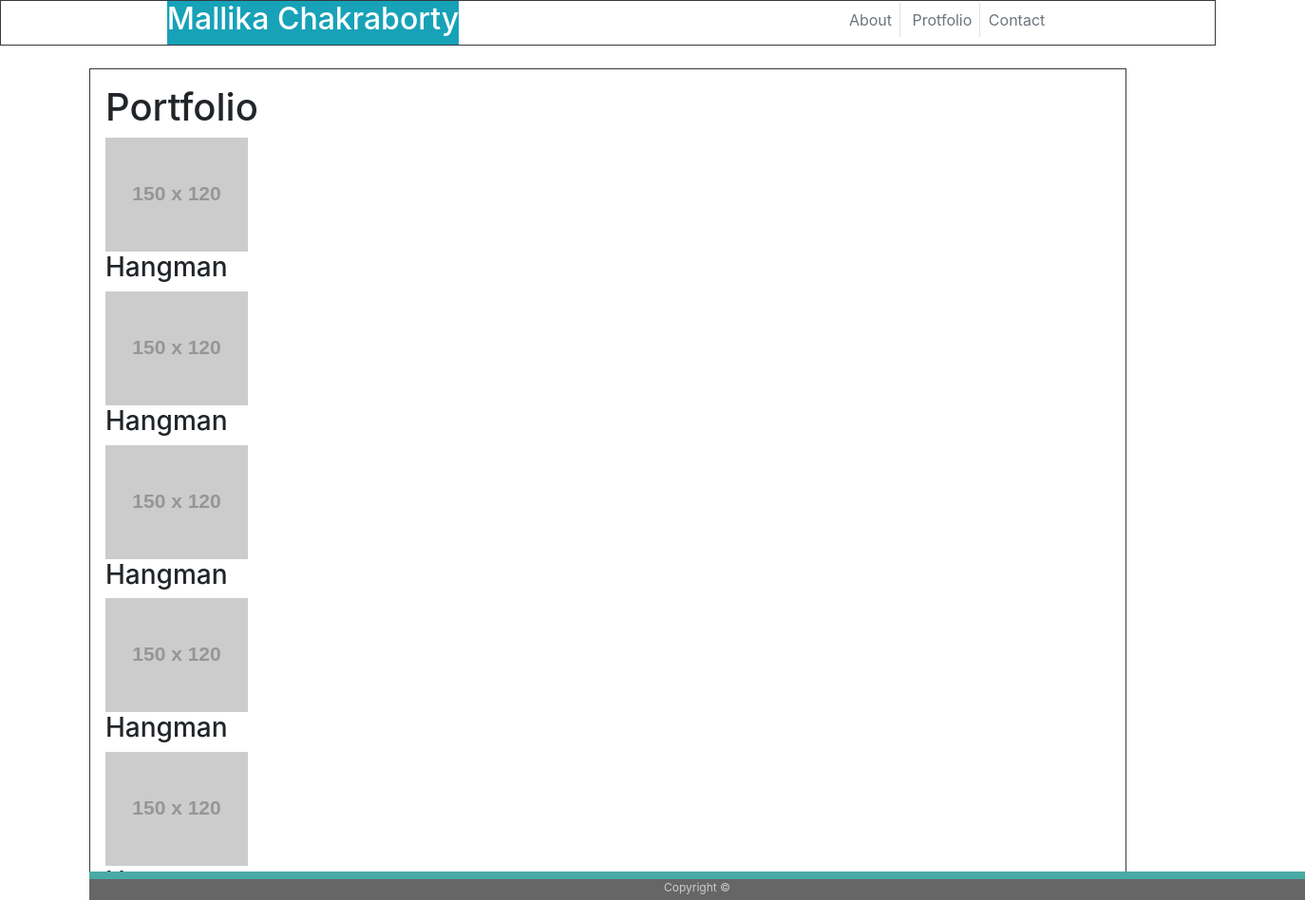
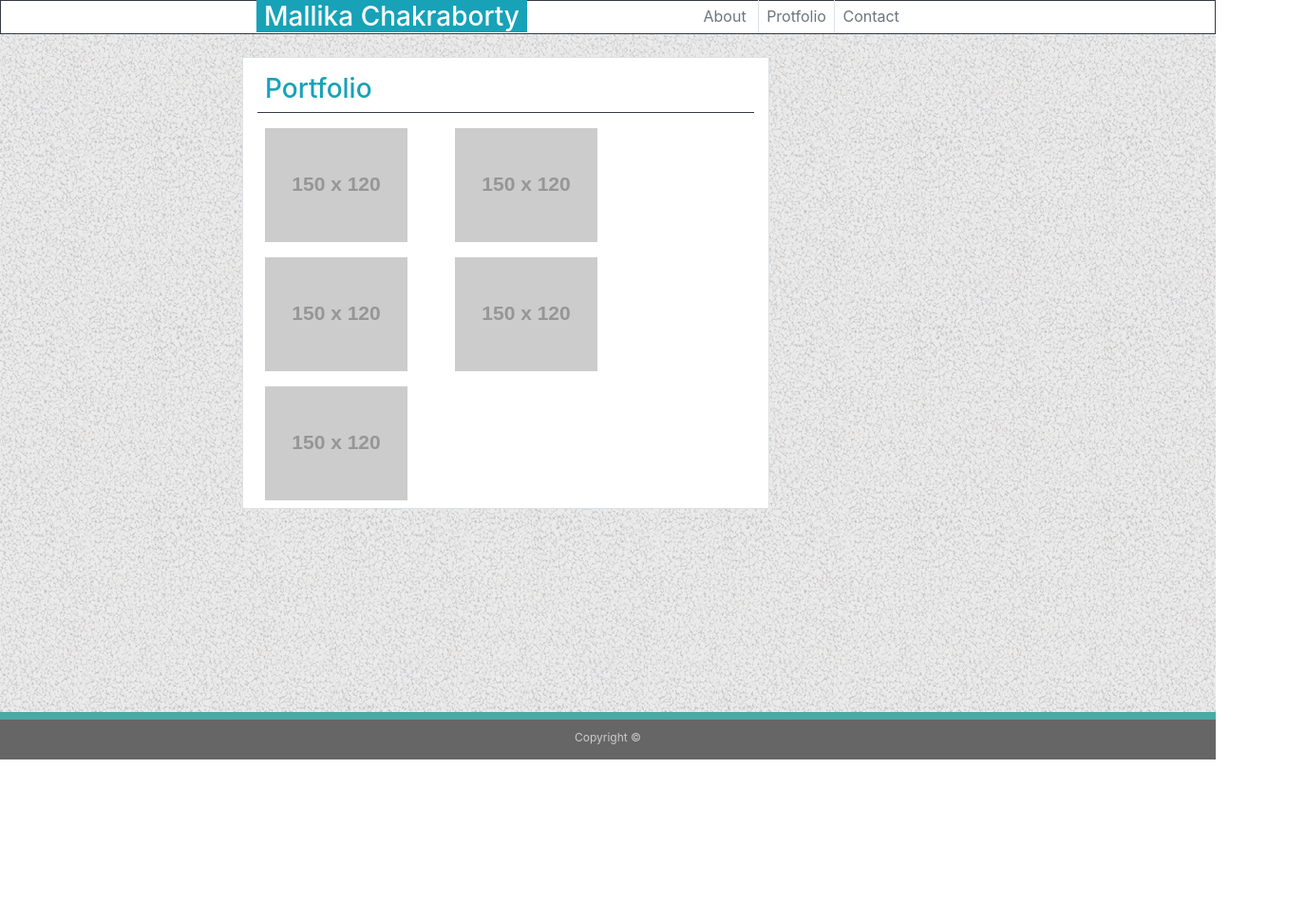
Before and after one commit to Mallika1/Bootstrap-Portfolio, a plain HTML site: page portfolio.html in a window 1280 px wide. Shown: the top 948 px of the page at 95% size, 1374 px wide, since content can reach past the window. After the commit the page ends 800 px from the top, so only its background shows below. Drawn offline with nearby package versions, Linux system fonts and the light colour scheme; placeholder pictures from the web are drawn by us.

Commit message:
initial commit

```diff
--- a/assets/css/style.css
+++ b/assets/css/style.css
@@ -4,6 +4,7 @@ html {
   }
   body {
     margin-bottom: 60px; /* Margin bottom by footer height */
+    background-image: url("../images/gravel.png");
   }
 
 .footer {
@@ -11,11 +12,12 @@ html {
     bottom: 0;
     width: 100%;
     border-top:8px solid #4aaaa5;
-    height: 60px; /* Set the fixed height of the footer here */
+    height: 50px; /* Set the fixed height of the footer here */
      /* Vertically center the text there */
     background-color:#666;
     color:#ccc;
     font-size:12px;
     text-align:center;
+    padding:10px;
 
   }
--- a/portfolio.html
+++ b/portfolio.html
@@ -14,53 +14,93 @@
 
 <body class="text-black">
 
-        <header  class=" w-100  border border-dark border-bottom-2" >
-     <div class="container w-75 m-auto clearfix ">
-            <a href="index.html"  class="bg-info text-white w-40 float-left">
-            <span class="p-0">
-                <h2 >Mallika Chakraborty</h2></a>
-            </span>
+    <nav class="border border-dark border-bottom-1  bg-white ">
 
-     <nav class="float-right mt-2 ">
-            <a class="text-muted p-2 border-right" href="index.html">About</a>
-            <a class="text-muted p-2  border-right" href="portfolio.html">Protfolio</a>
-            <a  class="text-muted p-1" href="contact.html">Contact</a>
+        <div class="container w-100 m-auto">
+
+            <div class="row w-100">
+
+                <div class="col-md-2">
+
+                </div>
+                <div class="col-md-5">
+                    <a href="index.html" class="bg-info text-white pl-2 mr-2 pr-2 h3">Mallika Chakraborty </a>
+                </div>
+
+                <div class="col-md-4 pt-1">
+                    <a class="text-muted p-2 border-right" href="index.html">About </a>
+                    <a class="text-muted p-2 border-right" href="portfolio.html">Protfolio</a>
+                    <a class="text-muted p-1" href="contact.html">Contact</a> </a>
+                </div>
+                <div class="col-md-1 ">
+
+                </div>
+            </div>
+        </div>
     </nav>
     </div>
     </header>
 
 
-  <div class="container bg-white   p-4 ">  <!-- main -container container -->
+    <div class="container-fluid   mt-4 ">
 
-        <div class="p-3 mb-2 w-100 float-left clearfix border border-dark"> <!--main section-->
-                <h1 class="p-0 text-teal">Portfolio</h1>
+        <div class="container  w-100  m-auto  ">
+            <div class="row  w-100">
+                <div class="col-md-2">
 
+                </div>
+                <div class="col-md-6 border border-grey  bg-white">
+                    <h3 class="pl-2 pb-2 text-info  border-dark border-bottom pt-3 ">Portfolio</h3>
+                    <!-- <hr> -->
+                    <div class="row ">
+                        <div class="col-md-4 m-2 ">
 
-                <div class="position-relative">
-                        <img  src="https://placehold.it/150x120" alt="Your Name">
-                        <h3>Hangman</h3>
+                            <img src="http://placehold.it/150x120" class="img-fluid" />
+
                         </div>
-                    <div class="position-relative">
-                            <img  src="https://placehold.it/150x120" alt="Your Name">
-                            <h3>Hangman</h3>
+
+                        <div class="col-md-4 m-2 ">
+
+                            <img src="http://placehold.it/150x120" class="img-fluid"/>
+
                         </div>
-                        <div class="position-relative">
-                                <img  src="https://placehold.it/150x120" alt="Your Name">
-                                <h3>Hangman</h3>
                     </div>
-                            <div class="position-relative">
-                                    <img  src="https://placehold.it/150x120" alt="Your Name">
-                                    <h3>Hangman</h3>
+
+                    <div class="row ">
+                        <div class="col-md-4 m-2">
+
+                            <img src="http://placehold.it/150x120" class="img-fluid" />
+
                         </div>
-                                <div class="position-relative">
-                                        <img  src="https://placehold.it/150x120" alt="Your Name">
-                                        <h3>Hangman</h3>
 
+                        <div class="col-md-4 m-2">
+
+                            <img src="http://placehold.it/150x120" class="img-fluid"/>
+
+                        </div>
+                    </div>
+                    <div class="row ">
+                        <div class="col-md-4 m-2">
+
+                            <img src="http://placehold.it/150x120" class="img-fluid" />
+
+                        </div>
 
 
                     </div>
 
                 </div>
+
+                <div class="col-md-4">
+
+                </div>
+            </div>
+
+        </div>
+        <!-- </div> -->
+    </div>
+
+
 
     <footer class="footer">
         <div class="container">
```
Also changed, not shown: contact.html (+42 -28 lines), index.html (+16 -29 lines). Lines whose indentation alone changed are shown as unchanged.
